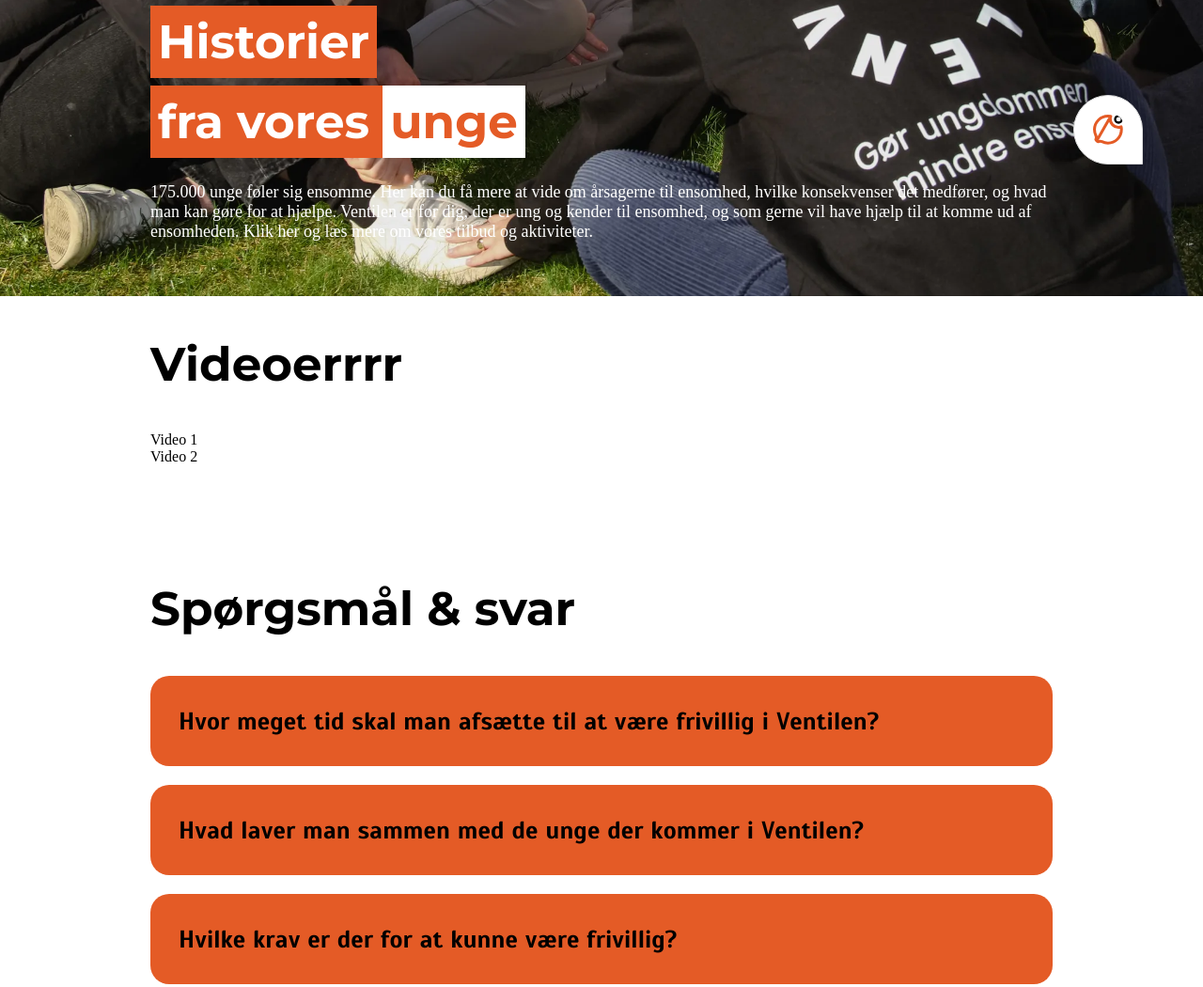
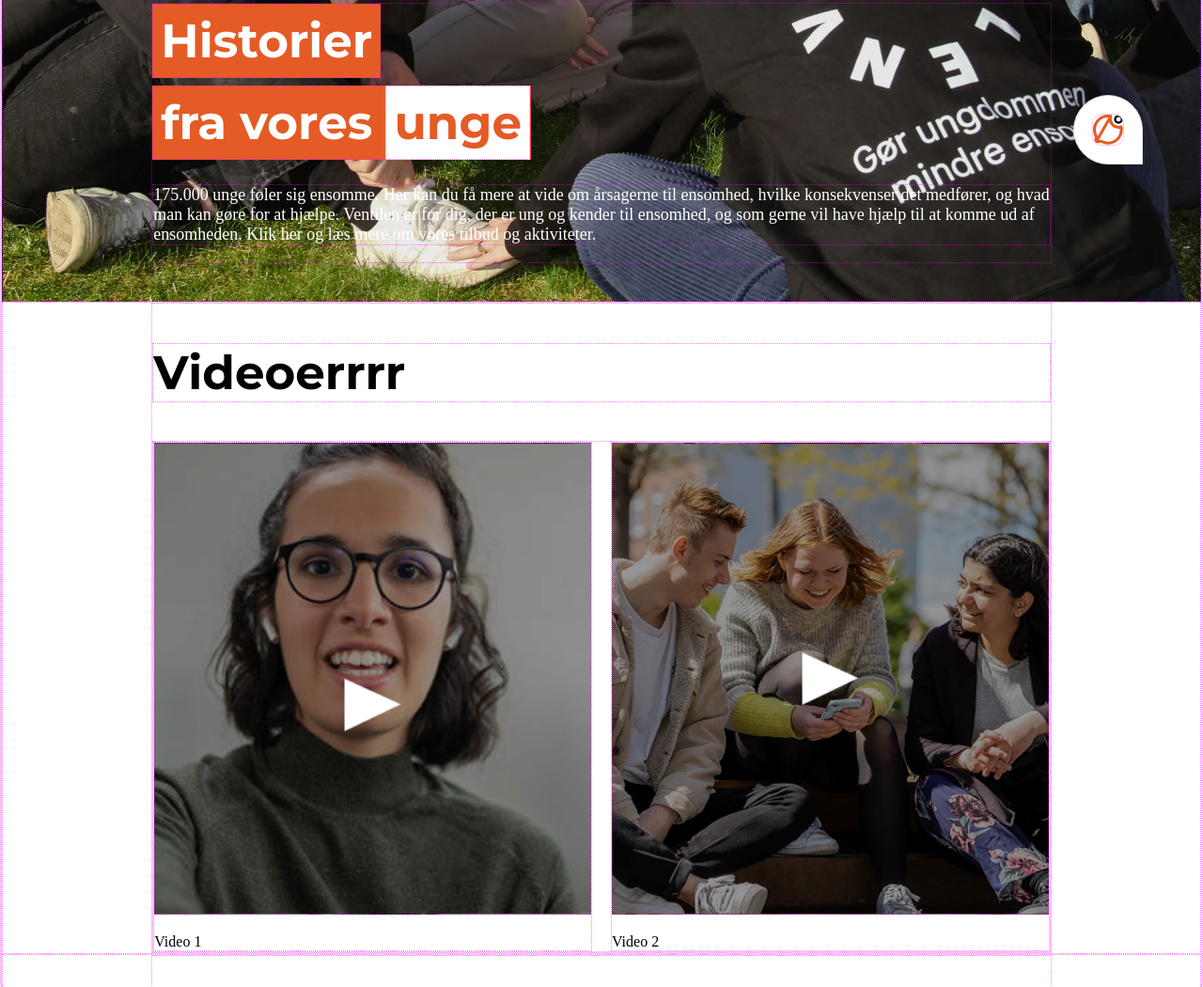
Before and after one commit to VithulanS/Projekt-4-Brugergr-nseflade-og-digitalt-indhold, a plain HTML site: page underside.html in a window 1280 px wide. Shown: the part 585-1635 px from the top of the page at 94% size. Drawn offline with Linux system fonts and the light colour scheme; a script that the page names is missing.

Commit message:
Videooos

```diff
--- a/mainstylesheet.css
+++ b/mainstylesheet.css
@@ -197,12 +197,37 @@ svg {
 
 /*Pernille style slutter her for FAQ */
 
-.videosektion section{
+* {border: 1px dotted rgb(255, 0, 255, 0.5);}
+
+.videosektion section {
     display: flex;
     flex-direction: column;
 }
 
+.videosektion section div {
+    flex: 1;
+}
 
+.videosektion__flexbox {
+    display: flex;
+    flex-direction: row;
+    gap: 20px;
+}
+
+.videosektion_video__one {
+    background-image: url(images/video1.png);
+    background-size: cover;
+    background-position: center;
+    height: 500px;
+    margin-bottom: 20px;
+}
+.videosektion_video__two {
+    background-image: url(images/video2.png);
+    background-size: cover;
+    background-position: center;
+    height: 500px;
+    margin-bottom: 20px;
+}
 
 header {
     z-index: 9999;
--- a/underside.html
+++ b/underside.html
@@ -64,8 +64,15 @@
     <section>
         <h1>Videoerrrr</h1>
         <div class="videosektion__flexbox">
-            <div>Video 1</div>
-            <div>Video 2</div>
+            <div>
+                <div class="videosektion_video__one"></div>
+                Video 1
+            </div>
+
+            <div>
+                <div class="videosektion_video__two"></div>
+                Video 2
+            </div>
         </div>
     </section>
 </div>
```
Also changed, not shown: images/video1.png (added), images/video2.png (added).
